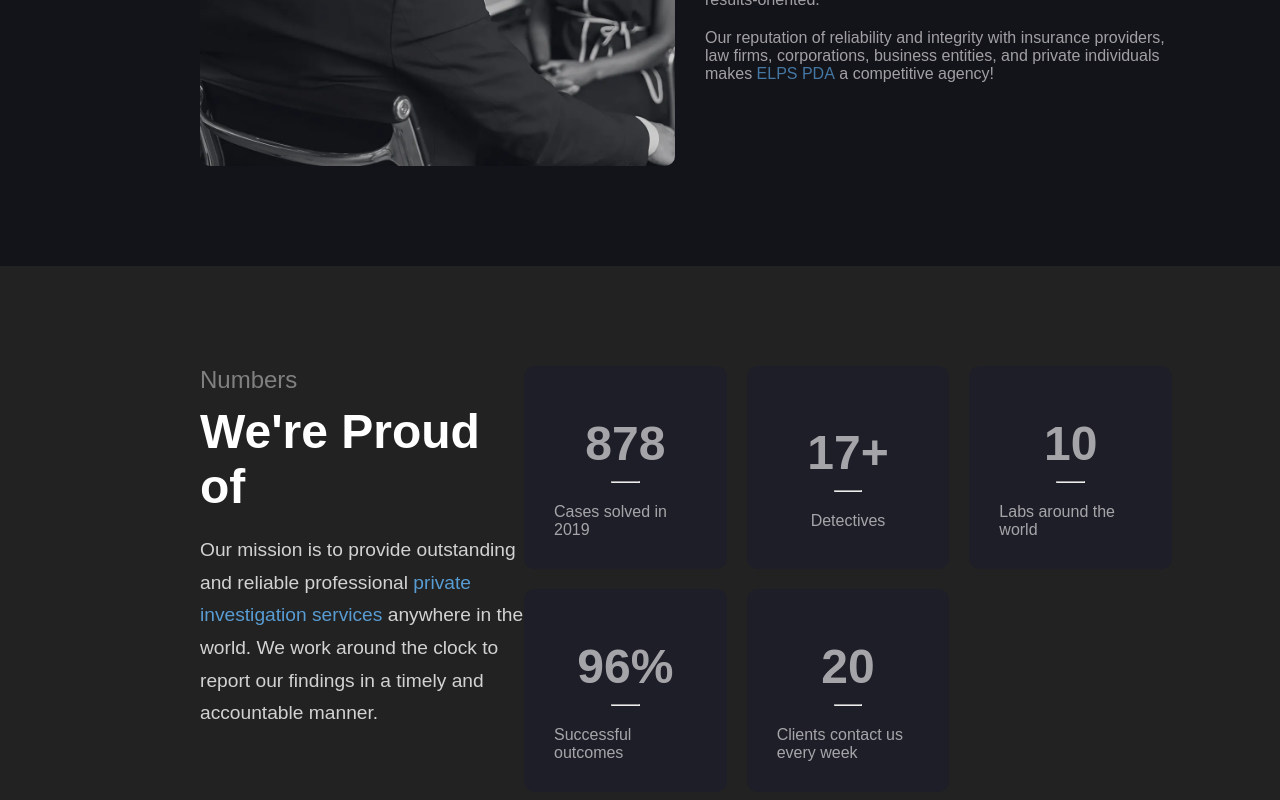
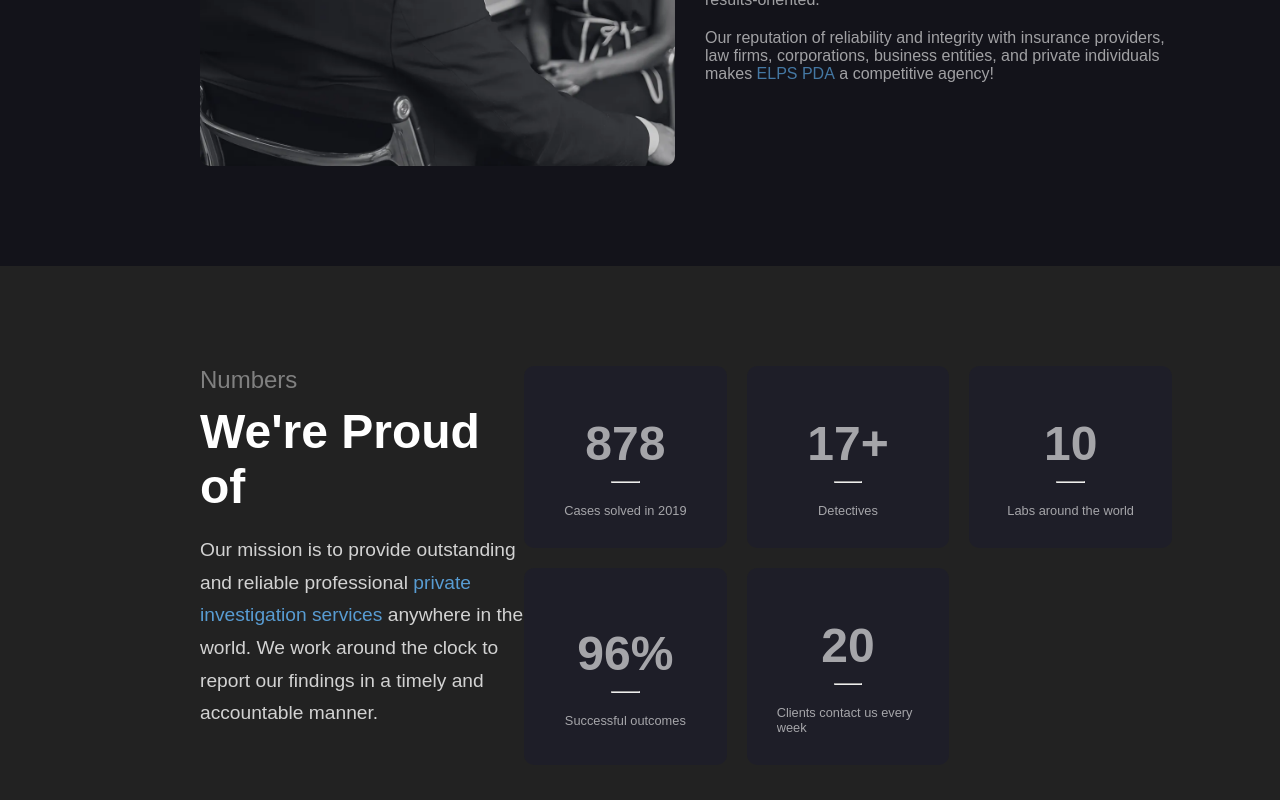
Before and after one commit to Trend20/Detective-Agency, a React (Create React App) app: page / in a window 1280 px wide. Shown: the part 3096-3896 px from the top of the page. Built offline with nearby package versions, Linux system fonts and the light colour scheme; a web font is replaced by a local one.

Commit message:
partners component

```diff
--- a/src/components/Partners/Partners.css
+++ b/src/components/Partners/Partners.css
@@ -57,17 +57,11 @@
   border-radius: 10px;
 }
 
-.stat p{
-  font-size: 1rem;
-  color: #fff;
-  opacity: .6;
-  margin-top: 20px;
-  background-color: transparent !important;
-}
 
 .stat h3{
   font-size: 1rem;
-  color: #fff;
+  color: #fff !important;
+  opacity: 1;
   opacity: .6;
   margin-top: 20px;
   font-size: 3rem;
@@ -77,4 +71,15 @@
 .stat hr{
   width: 20%;
   margin-top: 10px;
+  color: #6bf !important;
 }
+
+
+.stat p{
+  font-size: .8rem;
+  font-weight: 300;
+  color: #fff;
+  opacity: .6;
+  margin-top: 20px;
+  background-color: transparent !important;
+}
```
